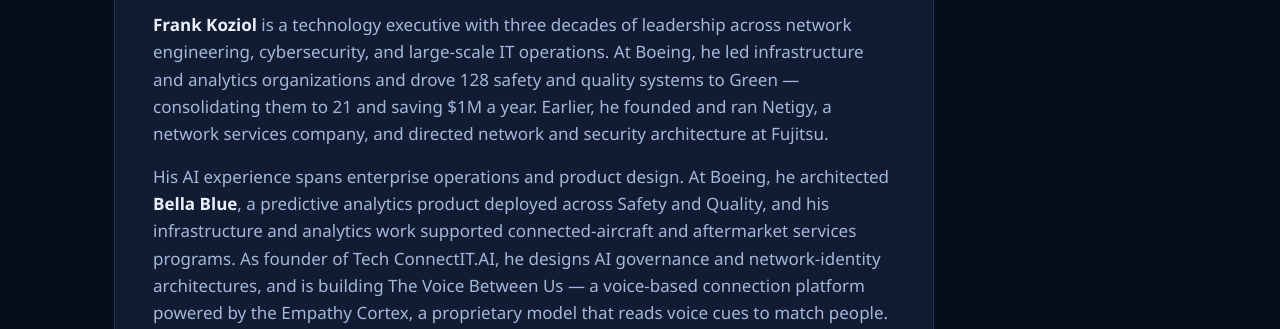
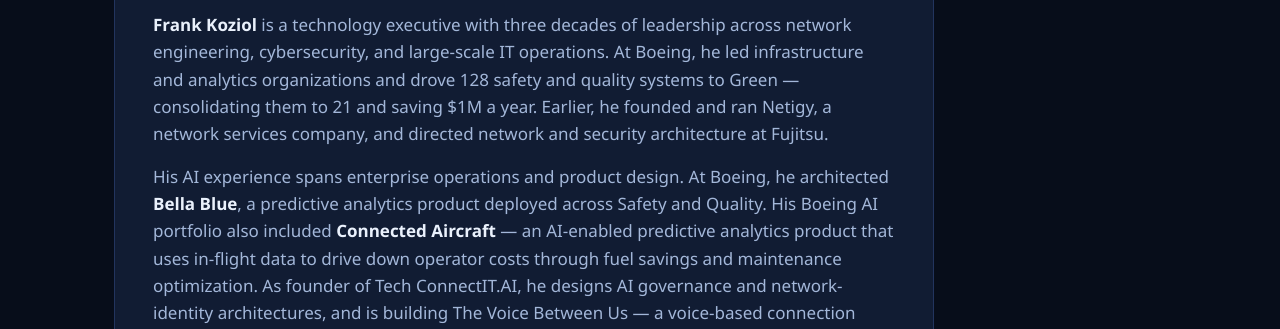
Before and after one commit to fkoz/techconnectit-ai, a plain HTML site: page about.html in a window 1280 px wide. Shown: the part 471-800 px from the top of the page. Drawn offline with Linux system fonts and the light colour scheme.

Commit message:
Bio final — add Connected Aircraft (Nov 15, 2026)

```diff
--- a/about.html
+++ b/about.html
@@ -143,7 +143,7 @@
         <h2 style="margin-bottom:6px">Frank Koziol</h2>
         <div class="role">Founder &amp; President, Tech ConnectIT.AI</div>
         <p><strong>Frank Koziol</strong> is a technology executive with three decades of leadership across network engineering, cybersecurity, and large-scale IT operations. At Boeing, he led infrastructure and analytics organizations and drove 128 safety and quality systems to Green — consolidating them to 21 and saving $1M a year. Earlier, he founded and ran Netigy, a network services company, and directed network and security architecture at Fujitsu.</p>
-        <p>His AI experience spans enterprise operations and product design. At Boeing, he architected <strong>Bella Blue</strong>, a predictive analytics product deployed across Safety and Quality, and his infrastructure and analytics work supported connected-aircraft and aftermarket services programs. As founder of Tech ConnectIT.AI, he designs AI governance and network-identity architectures, and is building The Voice Between Us — a voice-based connection platform powered by the Empathy Cortex, a proprietary model that reads voice cues to match people.</p>
+        <p>His AI experience spans enterprise operations and product design. At Boeing, he architected <strong>Bella Blue</strong>, a predictive analytics product deployed across Safety and Quality. His Boeing AI portfolio also included <strong>Connected Aircraft</strong> — an AI-enabled predictive analytics product that uses in-flight data to drive down operator costs through fuel savings and maintenance optimization. As founder of Tech ConnectIT.AI, he designs AI governance and network-identity architectures, and is building The Voice Between Us — a voice-based connection platform powered by the Empathy Cortex, a proprietary model that reads voice cues to match people.</p>
         <p>He holds a Master's in Computer Information Science from La Salle University. His current work centers on AI governance, network identity, and designing AI systems that stay under human control.</p>
         <p class="mail">Contact: <a href="mailto:frank@techconnectit.ai">frank@techconnectit.ai</a></p>
       </div>
```
